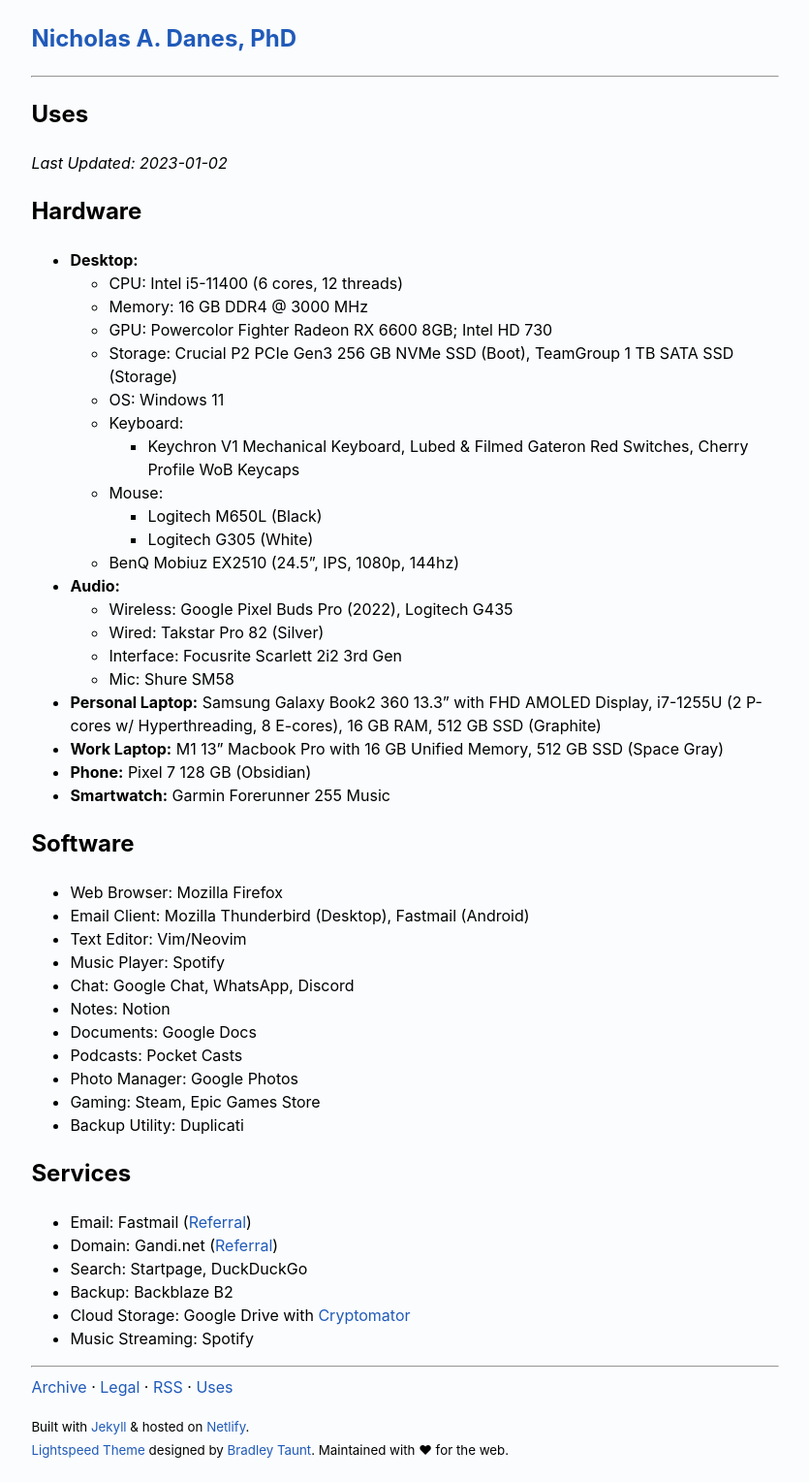
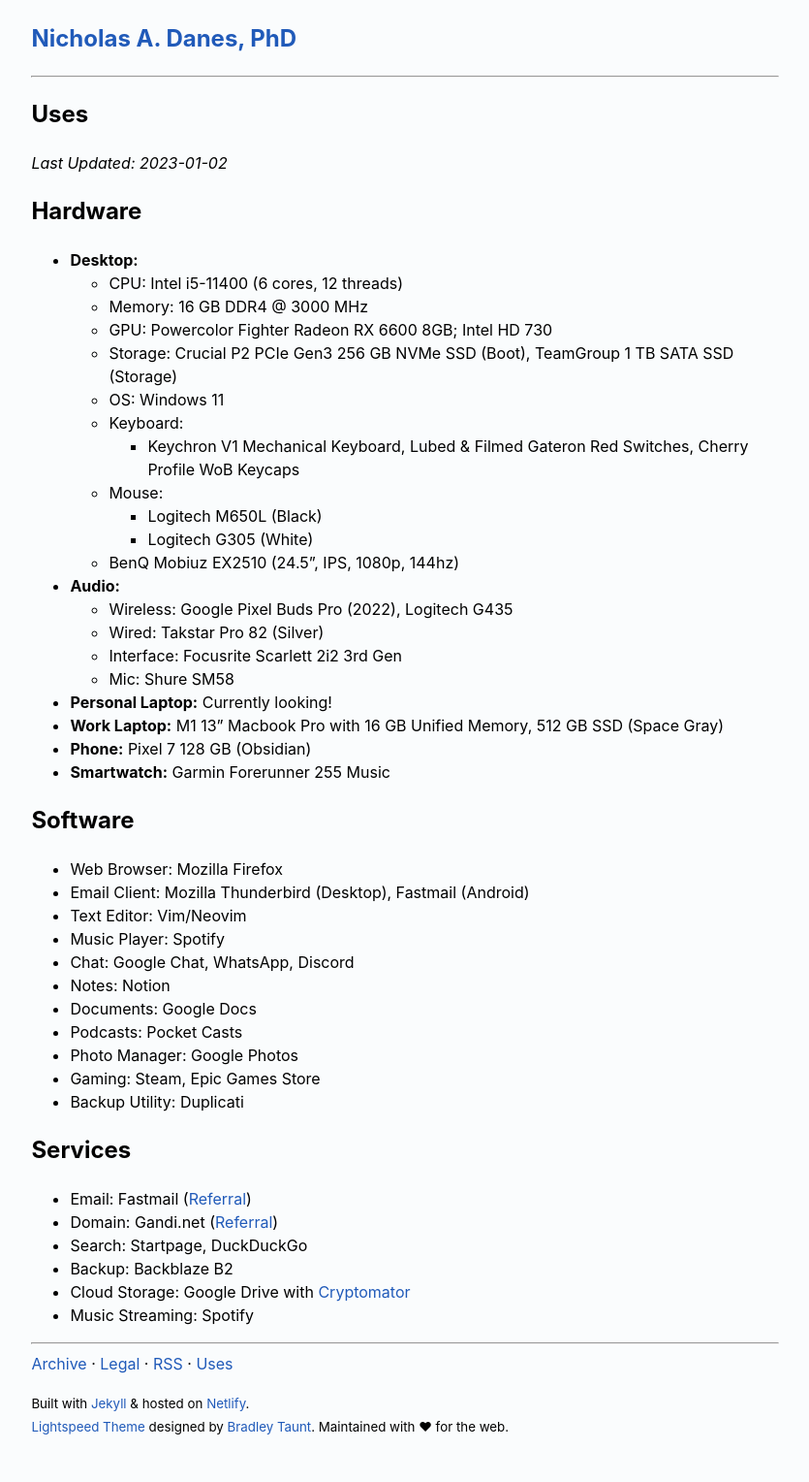
Before and after one commit to danesnick/website_lightspeed, a Jekyll site: the page built from uses.markdown, in a window 1280 px wide. Shown: the whole page at 97% size, without its empty margins (222-1057 px from the left). Built offline with Jekyll 4.4.1, drawn with Linux system fonts in a browser that asks for light colours; after the commit the page ends 1504 px from its top, so only the background shows below that.

Commit message:
Update uses.markdown

```diff
--- a/uses.markdown
+++ b/uses.markdown
@@ -24,7 +24,7 @@ permalink: /uses/
 	* Wired: Takstar Pro 82 (Silver)
 	* Interface: Focusrite Scarlett 2i2 3rd Gen
 	* Mic: Shure SM58
-* **Personal Laptop:** Samsung Galaxy Book2 360 13.3" with FHD AMOLED Display, i7-1255U (2 P-cores w/ Hyperthreading, 8 E-cores), 16 GB RAM, 512 GB SSD (Graphite)
+* **Personal Laptop:** Currently looking!
 * **Work Laptop:** M1 13" Macbook Pro with 16 GB Unified Memory, 512 GB SSD (Space Gray)
 * **Phone:** Pixel 7 128 GB (Obsidian)
 * **Smartwatch:** Garmin Forerunner 255 Music
```
